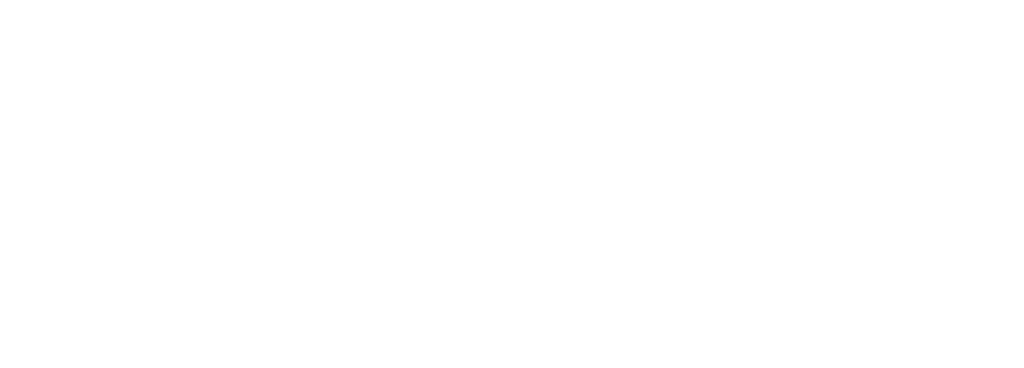
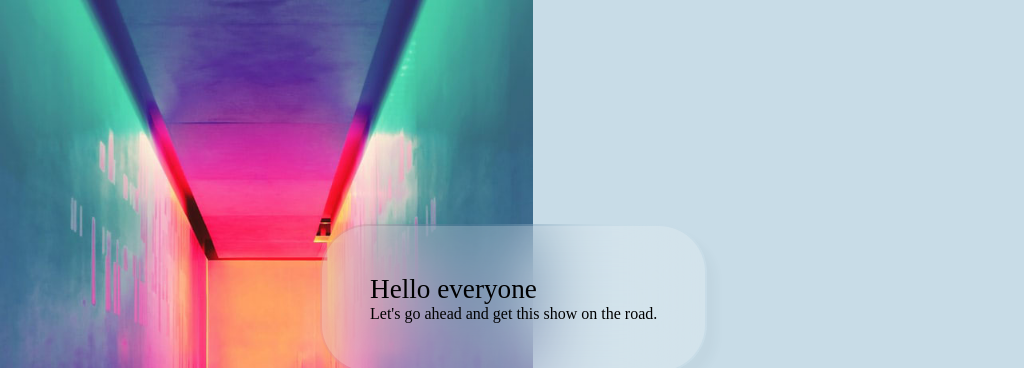
Before and after one commit to RVCC-IDMX/glassmorphism-bryan-stanski, a website built with Parcel: page src/index.html in a window 1280 px wide. Shown: the top 368 px of the page, without its empty margins (0-1024 px from the left). Built offline with nearby package versions, Linux system fonts and the light colour scheme; a web font is replaced by a local one.

Commit message:
Finished glassmorphism

```diff
--- a/src/index.html
+++ b/src/index.html
@@ -1,22 +1,30 @@
 <!DOCTYPE html>
 <html lang="en">
-
   <head>
-  <meta charset="UTF-8">
-  <meta http-equiv="X-UA-Compatible" content="IE=edge">
-  <meta name="viewport" content="width=device-width, initial-scale=1.0">
+    <meta charset="UTF-8" />
+    <meta http-equiv="X-UA-Compatible" content="IE=edge" />
+    <meta name="viewport" content="width=device-width, initial-scale=1.0" />
     <title>Glassmorphism</title>
-  <link rel="stylesheet" href="scss/main.scss">
-  <link rel="shortcut icon" href="favicon.svg" type="image/png">
+    <link rel="stylesheet" href="scss/main.scss" />
+    <link rel="shortcut icon" href="favicon.svg" type="image/png" />
   </head>
 
   <body>
+    <img src="abstract.jpg" alt="abstract background" />
+    <div class="circle"></div>
 
+    <div class="container" id="glass">
+      <h2 class="seq">Hello everyone</h2>
+      <p class="seq">Let's go ahead and get this show on the road.</p>
+    </div>
 
+    <h1>Glassmorphism Realized</h1>
 
     <!-- Put HTML code before these script tags -->
-  <script src='https://cdnjs.cloudflare.com/ajax/libs/gsap/3.6.1/gsap.min.js'  defer></script>
-  <script src="js/script.js"  defer></script>
+    <script
+      src="https://cdnjs.cloudflare.com/ajax/libs/gsap/3.6.1/gsap.min.js"
+      defer
+    ></script>
+    <script src="js/script.js" defer></script>
   </body>
-
 </html>
--- a/src/scss/base/_typography.scss
+++ b/src/scss/base/_typography.scss
@@ -1 +1,6 @@
 /* typography */
+
+@font-face {
+  font-family: 'Poppins';
+  src: url('//src/fonts/poppins-vf-wght.ttf') format('truetype');
+}
--- a/src/scss/main.scss
+++ b/src/scss/main.scss
@@ -1,4 +1,52 @@
 /* main */
-@use "./base/reset";
+@use './base/reset';
 @use './base/typography' as type;
-@use "./pages/home";
+@use './pages/home';
+
+body {
+  background: rgb(200, 220, 231);
+  color: black;
+  font-family: 'Poppins';
+  margin: 0;
+  padding: 14em 14em 14em 20em;
+}
+
+img {
+  position: absolute;
+  z-index: -2;
+  height: 100vh;
+  top: 0;
+  left: 0;
+}
+
+.container {
+  display: inline-block;
+  background: rgba(255, 255, 255, 0.2);
+  padding: 3em;
+  border-radius: 3em;
+  position: relative;
+  z-index: 1;
+  backdrop-filter: blur(40px);
+  border: solid 2px transparent;
+  background-clip: padding-box;
+  box-shadow: 10px 10px 10px rgba(46, 54, 68, 0.03);
+
+  h2 {
+    font-size: 1.7em;
+  }
+
+  h1,
+  h2 {
+    margin: 0;
+    font-weight: 700px;
+  }
+
+  p {
+    margin: 0;
+  }
+}
+
+h1 {
+  font-size: 4em;
+  clip-path: inset(0 0 0 0);
+}
```
Lines whose indentation alone changed are shown as unchanged.
